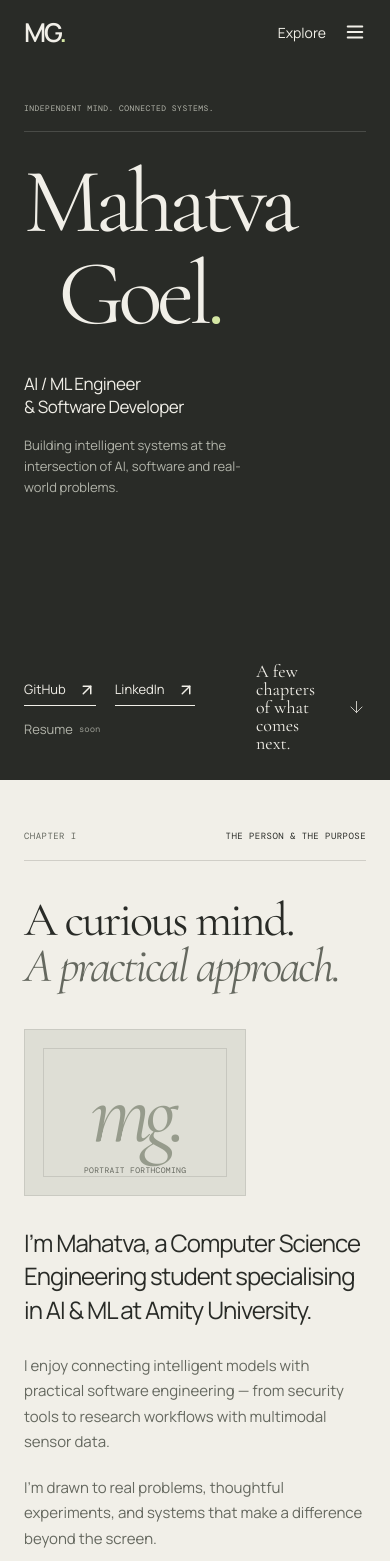
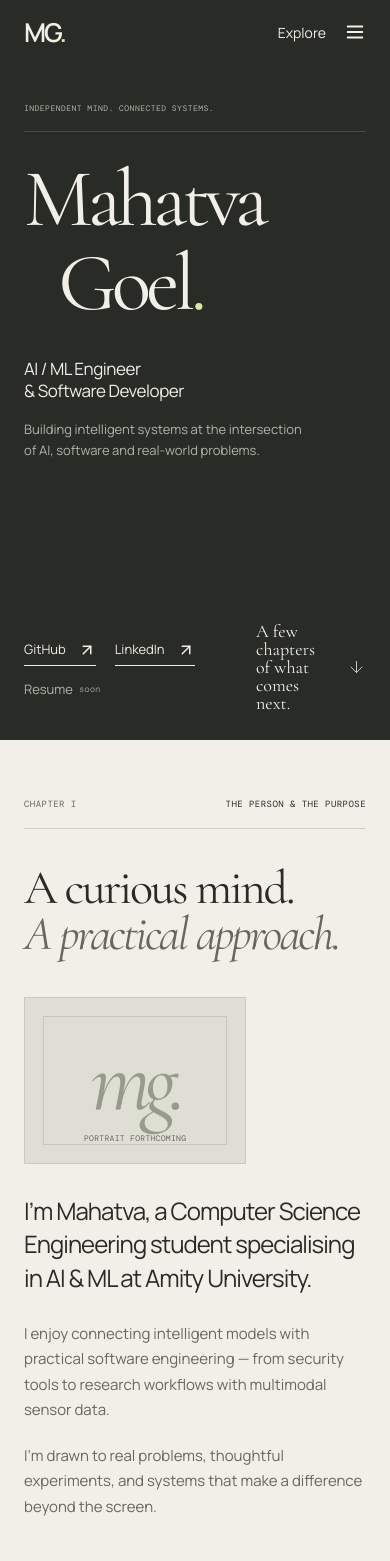
Before and after one commit to MahatvaGoell/MahatvaGoell.github.io, a React (Vite) app: page / in a window 390 px wide. Shown: the top 1561 px of the page. Built offline with nearby package versions, Linux system fonts and the light colour scheme.

Commit message:
Refine responsive visual scale

```diff
--- a/src/index.css
+++ b/src/index.css
@@ -7,12 +7,15 @@
   font-family: 'Manrope', sans-serif; color: #f1efe8; background: #292b27;
   --dark: #292b27; --paper: #f1efe8; --accent: #d5e7a4; --muted: #b2b4aa; --line: #ffffff26;
   --serif: 'Cormorant Garamond', Georgia, serif; --mono: 'DM Mono', monospace;
-  --rail: 48px; --gutter: clamp(24px, 5vw, 90px);
+  --rail: 48px; --gutter: clamp(22px, 4.25vw, 84px);
+  --section-space: clamp(72px, 8vw, 128px);
+  --heading-lg: clamp(56px, 6.5vw, 112px);
+  --heading-md: clamp(38px, 4vw, 64px);
   font-synthesis: none; text-rendering: optimizeLegibility;
 }
 * { box-sizing: border-box; }
 html { scroll-padding-top: 0; }
-body { margin: 0; min-width: 320px; }
+body { margin: 0; min-width: 320px; line-height: 1.5; -webkit-font-smoothing: antialiased; -moz-osx-font-smoothing: grayscale; }
 button, a { -webkit-tap-highlight-color: transparent; touch-action: manipulation; }
 button { font: inherit; color: inherit; cursor: pointer; background: none; border: 0; }
 a { text-decoration: none; color: inherit; }
@@ -43,17 +46,17 @@ em { font-weight: inherit; }
 .edition-rail > span { writing-mode: vertical-rl; font: 10px var(--mono); letter-spacing: .08em; }
 .rail-progress { height: 22vh; width: 1px; background: #ffffff26; }
 .rail-progress i { display: block; width: 100%; height: 100%; background: var(--accent); transform: scaleY(0); transform-origin: top; }
-.hero { min-height: max(760px, 100svh); position: relative; display: grid; grid-template-columns: 1.5fr 1fr; grid-template-rows: auto 1fr auto; padding-top: 138px; padding-bottom: 28px; }
+.hero { min-height: max(740px, 100svh); position: relative; display: grid; grid-template-columns: 1.35fr .9fr; grid-template-rows: auto 1fr auto; padding-top: clamp(110px, 13vh, 148px); padding-bottom: clamp(28px, 4vw, 52px); }
 .hero-topline { grid-column: 1/-1; font: 10px var(--mono); display: flex; justify-content: space-between; color: var(--muted); letter-spacing: .06em; padding-bottom: 28px; border-bottom: 1px solid var(--line); }
-.hero-title { font-family: var(--serif); font-size: clamp(110px, 16.4vw, 300px); font-weight: 400; line-height: .81; letter-spacing: -.06em; margin-top: 32px; position: relative; z-index: 2; align-self: start; }
+.hero-title { font-family: var(--serif); font-size: clamp(96px, 15.2vw, 250px); font-weight: 400; line-height: .83; letter-spacing: -.06em; margin-top: clamp(28px, 3vw, 54px); position: relative; z-index: 2; align-self: start; }
 .hero-title .line { display: block; overflow: hidden; padding: .055em .1em .13em 0; }
 .hero-title .line > span { display: block; }
 .hero-title .last-name { margin-left: 12%; }
 .lime-period { color: var(--accent); }
-.hero-note { align-self: start; width: 75%; justify-self: end; margin-top: 42px; position: relative; z-index: 3; }
-.hero-note p { font-size: clamp(18px, 1.7vw, 25px); line-height: 1.35; letter-spacing: -.025em; }
-.hero-note > span { display: block; margin-top: 22px; max-width: 305px; font-size: 14px; line-height: 1.65; color: var(--muted); }
-.hero-foot { grid-column: 1/-1; display: flex; align-items: end; justify-content: space-between; gap: 24px; padding-top: 45px; position: relative; z-index: 3; }
+.hero-note { align-self: start; width: min(100%, 340px); justify-self: end; margin-top: clamp(34px, 5vw, 72px); position: relative; z-index: 3; }
+.hero-note p { font-size: clamp(18px, 1.5vw, 23px); line-height: 1.35; letter-spacing: -.025em; }
+.hero-note > span { display: block; margin-top: 20px; max-width: 305px; font-size: clamp(13px, .95vw, 15px); line-height: 1.65; color: var(--muted); }
+.hero-foot { grid-column: 1/-1; display: flex; align-items: end; justify-content: space-between; gap: 24px; padding-top: clamp(34px, 5vw, 70px); position: relative; z-index: 3; }
 .hero-socials { display: flex; flex-wrap: wrap; gap: 25px; font-size: 14px; }
 .underlined-link { display: inline-flex; align-items: center; gap: 12px; border-bottom: 1px solid currentColor; padding: 5px 0; font-size: 14px; width: fit-content; }
 .underlined-link svg { transition: transform .25s; }
@@ -63,12 +66,12 @@ em { font-weight: inherit; }
 .scroll-invitation { display: flex; gap: 30px; align-items: center; font-family: var(--serif); font-size: 22px; line-height: 1; }
 .edition { text-align: right; font: 10px/1.7 var(--mono); color: var(--muted); }
 .light-section { background: var(--paper); color: var(--dark); --muted: #65685f; --line: #292b272b; }
-.intro { padding-top: 80px; padding-bottom: 100px; }
+.intro { padding-top: var(--section-space); padding-bottom: var(--section-space); }
 .chapter-label { display: flex; justify-content: space-between; align-items: center; gap: 25px; font: 11px var(--mono); letter-spacing: .05em; padding-bottom: 22px; border-bottom: 1px solid var(--line); }
 .chapter-label > span:first-child { color: var(--muted); }
-.chapter-heading h2 { font: 400 clamp(64px, 7.4vw, 125px)/.96 var(--serif); letter-spacing: -.045em; margin-top: 54px; }
+.chapter-heading h2 { font: 400 var(--heading-lg)/.96 var(--serif); letter-spacing: -.045em; margin-top: clamp(38px, 4vw, 58px); }
 .chapter-heading h2 em { color: var(--muted); }
-.intro-grid { display: grid; grid-template-columns: .85fr 1.6fr 32px; gap: 7%; margin-top: 75px; align-items: start; }
+.intro-grid { display: grid; grid-template-columns: .85fr 1.6fr 32px; gap: clamp(32px, 6vw, 90px); margin-top: clamp(48px, 6vw, 82px); align-items: start; }
 .portrait-placeholder { aspect-ratio: 4/5; display: flex; flex-direction: column; align-items: center; justify-content: center; position: relative; background: #deded5; border: 1px solid #292b271c; }
 .portrait-placeholder::before { content: ''; position: absolute; inset: 18px; border: 1px solid #292b2720; }
 .portrait-mark { font: italic 400 clamp(70px, 12vw, 190px)/1 var(--serif); letter-spacing: -.08em; color: #969b8c; }
@@ -78,15 +81,15 @@ em { font-weight: inherit; }
 .intro-copy .underlined-link { margin-top: 15px; }
 .intro-side { display: flex; flex-direction: column; justify-content: space-between; height: 100%; align-items: center; }
 .intro-side span { writing-mode: vertical-rl; font: 10px var(--mono); letter-spacing: .08em; }
-.manifesto { display: grid; grid-template-columns: .65fr 2fr; position: relative; padding-top: 155px; }
+.manifesto { display: grid; grid-template-columns: .65fr 2fr; position: relative; padding-top: clamp(90px, 12vw, 165px); }
 .manifesto > p { font: italic 400 clamp(32px, 4vw, 70px)/1 var(--serif); align-self: start; padding-top: 12px; }
-.manifesto h2 { font: 400 clamp(75px, 11vw, 180px)/.85 var(--serif); letter-spacing: -.055em; }
+.manifesto h2 { font: 400 clamp(72px, 10vw, 164px)/.88 var(--serif); letter-spacing: -.055em; }
 .manifesto h2 em { color: #848b75; }
 .manifesto-disciplines { grid-column: 2; display: flex; gap: 18px 30px; flex-wrap: wrap; margin-top: 42px; max-width: 510px; font: 10px/1.5 var(--mono); }
 .work-section { background: #deded5; color: var(--dark); --muted: #65685f; --line: #292b272b; }
 .work-header { padding-top: 32px; padding-bottom: 28px; position: relative; }
 .work-header .chapter-label { padding-bottom: 14px; }
-.work-header h2 { font: 400 clamp(42px, 4.5vw, 72px)/1 var(--serif); letter-spacing: -.045em; margin-top: 22px; }
+.work-header h2 { font: 400 var(--heading-md)/1 var(--serif); letter-spacing: -.045em; margin-top: 22px; }
 .work-controls { display: flex; align-items: center; position: absolute; right: var(--gutter); bottom: 24px; gap: 18px; }
 .work-controls button { border: 1px solid #292b2740; display: grid; place-items: center; border-radius: 50%; width: 42px; height: 42px; transition: background .2s; }
 .work-controls button:hover:not(:disabled) { background: #292b2715; }
@@ -95,18 +98,18 @@ em { font-weight: inherit; }
 .work-controls i { font-style: normal; opacity: .45; }
 .work-track { display: flex; }
 .spread-slot { flex: 0 0 100%; width: 100%; padding: 0 var(--gutter) 36px; }
-.project-spread { display: grid; grid-template-columns: 1.1fr 1fr; gap: 5%; min-height: 510px; }
+.project-spread { display: grid; grid-template-columns: 1.1fr 1fr; gap: clamp(28px, 5vw, 80px); min-height: 510px; }
 .project-copy { display: flex; flex-direction: column; justify-content: space-between; padding: 8px 0 0; min-width: 0; }
 .project-kicker { display: flex; justify-content: space-between; font: 10px var(--mono); color: #65685f; }
 .project-category { font: 10px/1.5 var(--mono); letter-spacing: .035em; color: #65685f; margin-top: 22px; }
-.project-copy h3 { font: 400 clamp(40px, 4.2vw, 68px)/.95 var(--serif); letter-spacing: -.04em; margin: 10px 0 20px; }
+.project-copy h3 { font: 400 var(--heading-md)/.95 var(--serif); letter-spacing: -.04em; margin: 10px 0 20px; }
 .project-description { font-size: 15px; line-height: 1.65; max-width: 450px; }
 .project-highlights { list-style: none; padding: 0; margin: 20px 0; font-size: 13px; line-height: 1.6; color: #65685f; }
 .project-highlights li { display: flex; gap: 10px; margin: 5px 0; }
 .project-highlights li::before { content: '↳'; }
 .project-stack { font: 10px/1.8 var(--mono); color: #65685f; border-top: 1px solid #292b272b; padding-top: 14px; }
 .project-links { display: flex; gap: 28px; margin-top: 16px; }
-.project-visual { min-height: 460px; overflow: hidden; }
+.project-visual { min-height: clamp(420px, 36vw, 520px); overflow: hidden; }
 .project-visual > div { width: 100%; height: 100%; min-height: inherit; position: relative; padding: 28px; display: flex; flex-direction: column; justify-content: space-between; transition: transform .7s; }
 .project-visual:hover > div { transform: scale(1.025); }
 .project-visual.sentinels { background: #252b26; color: #d5e7a4; }
@@ -129,7 +132,7 @@ em { font-weight: inherit; }
 .project-visual.pneumonia { background: #d3d2c8; color: #65685f; border: 1px solid #292b2733; }
 .pending-icon { width: 95px; height: 95px; align-self: center; margin-top: 24px; }
 .pending-title { font: 400 clamp(35px, 4vw, 62px)/.95 var(--serif); letter-spacing: -.04em; text-align: center; padding: 15px 0; }
-.stack-section { padding-top: 85px; padding-bottom: 95px; }
+.stack-section { padding-top: var(--section-space); padding-bottom: var(--section-space); }
 .section-aside { display: flex; justify-content: flex-end; margin-top: 30px; }
 .section-aside p { max-width: 330px; font-size: 16px; line-height: 1.6; color: var(--muted); }
 .marquee { overflow: hidden; border-top: 1px solid var(--line); border-bottom: 1px solid var(--line); margin-top: 65px; padding: 22px 0 27px; }
@@ -144,7 +147,7 @@ em { font-weight: inherit; }
 .row-index { font: 11px var(--mono); color: var(--muted); padding-top: 8px; }
 .skill-row h3 { font: 400 36px/1.1 var(--serif); letter-spacing: -.035em; }
 .skill-row p { display: flex; flex-wrap: wrap; gap: 12px 24px; font-size: 15px; line-height: 1.5; }
-.recognition { padding-top: 85px; padding-bottom: 95px; }
+.recognition { padding-top: var(--section-space); padding-bottom: var(--section-space); }
 .recognition .chapter-heading h2 em { color: var(--accent); }
 .recognition-list { margin-top: 75px; }
 .recognition-row { display: grid; grid-template-columns: 1fr 2fr 65px; align-items: center; gap: 40px; border-top: 1px solid var(--line); padding: 32px 0; }
@@ -155,15 +158,15 @@ em { font-weight: inherit; }
 .recognition-row h3 { font: 400 clamp(34px, 4vw, 65px)/1 var(--serif); letter-spacing: -.04em; text-transform: capitalize; margin: 13px 0; }
 .recognition-note { font-size: 14px; color: var(--muted); line-height: 1.5; }
 .recognition-arrow { width: 55px; height: 55px; opacity: .4; }
-.background-section { padding-top: 85px; padding-bottom: 90px; }
+.background-section { padding-top: var(--section-space); padding-bottom: var(--section-space); }
 .background-rows { margin-top: 70px; }
 .background-rows article { display: grid; grid-template-columns: 1fr 1.55fr; gap: 50px; padding: 32px 0; border-top: 1px solid var(--line); }
 .background-rows article > .eyebrow { padding-top: 12px; }
 .background-rows h3 { font: 400 clamp(34px, 4vw, 62px)/1 var(--serif); letter-spacing: -.045em; }
 .background-rows h4 { font-size: 15px; font-weight: 500; margin-top: 12px; }
 .background-rows div p { margin-top: 18px; font-size: 15px; line-height: 1.65; color: var(--muted); max-width: 500px; }
-.contact { padding-top: 70px; padding-bottom: 55px; }
-.contact-title { font: 400 clamp(80px, 13vw, 230px)/.87 var(--serif); letter-spacing: -.065em; margin-top: 75px; position: relative; }
+.contact { padding-top: clamp(64px, 8vw, 110px); padding-bottom: clamp(42px, 5vw, 64px); }
+.contact-title { font: 400 clamp(76px, 11.5vw, 200px)/.87 var(--serif); letter-spacing: -.065em; margin-top: clamp(48px, 6vw, 82px); position: relative; }
 .contact-title em { color: var(--accent); }
 .contact-title > svg { position: absolute; right: 2%; top: 0; width: 12vw; height: 12vw; }
 .contact-body { display: flex; justify-content: space-between; align-items: flex-end; gap: 30px; margin-top: 70px; }
@@ -202,10 +205,10 @@ em { font-weight: inherit; }
 }
 @media (min-width: 1800px) { .hero-title { margin-top: 60px; } .hero-note { margin-top: 65px; } }
 @media (max-width: 999px) {
-  :root { --rail: 34px; --gutter: 32px; }
-  .hero { min-height: max(780px, 100svh); }
-  .hero-title { font-size: 17vw; }
-  .hero-note { width: 85%; }
+  :root { --rail: 34px; --gutter: clamp(24px, 4vw, 42px); --heading-lg: clamp(54px, 7.5vw, 78px); --heading-md: clamp(38px, 5vw, 56px); }
+  .hero { min-height: max(740px, 100svh); grid-template-columns: 1.25fr .85fr; }
+  .hero-title { font-size: clamp(98px, 15vw, 148px); }
+  .hero-note { width: min(100%, 290px); }
   .hero-foot { align-items: end; }
   .hero-socials { max-width: 245px; gap: 12px 22px; }
   .edition { display: none; }
@@ -213,7 +216,7 @@ em { font-weight: inherit; }
   .intro-side { display: none; }
   .intro-copy .lead { font-size: 24px; }
   .manifesto { padding-top: 100px; }
-  .project-spread { gap: 4%; grid-template-columns: 1fr 1fr; }
+  .project-spread { gap: 32px; grid-template-columns: 1fr 1fr; }
   .project-visual > div { padding: 20px; }
   .audit-core { flex-direction: column; gap: 10px; }
   .audit-core > svg { width: 90px; }
@@ -225,7 +228,7 @@ em { font-weight: inherit; }
   .contact-body { align-items: start; flex-direction: column; }
   .contact-email { font-size: 26px; }
 }
-@media (max-width: 640px) {
+@media (max-width: 700px) {
   :root { --rail: 0px; --gutter: 24px; }
   .edition-rail { display: none; }
   .site-header { height: 64px; }
@@ -234,12 +237,12 @@ em { font-weight: inherit; }
   .site-menu { right: 16px; width: calc(100vw - 32px); padding: 18px 24px; }
   .site-menu a { padding: 14px 0; }
   .site-menu a span { font-size: 28px; }
-  .hero { min-height: 780px; display: block; padding-top: 103px; padding-bottom: 28px; }
+  .hero { min-height: 740px; display: block; padding-top: 103px; padding-bottom: 28px; }
   .hero-topline { font-size: 8px; padding-bottom: 18px; }
   .hero-topline > span:last-child { display: none; }
-  .hero-title { font-size: clamp(92px, 23vw, 148px); margin-top: 28px; }
+  .hero-title { font-size: clamp(72px, 21vw, 132px); line-height: .85; margin-top: 28px; }
   .hero-title .last-name { margin-left: 10%; }
-  .hero-note { width: 70%; margin-top: 30px; justify-self: start; }
+  .hero-note { width: min(100%, 285px); margin-top: 28px; justify-self: start; }
   .hero-note p { font-size: 17px; }
   .hero-note > span { font-size: 13px; line-height: 1.6; margin-top: 16px; }
   .hero-foot { position: absolute; bottom: 28px; left: 24px; right: 24px; padding: 0; align-items: center; gap: 16px; }
@@ -247,10 +250,10 @@ em { font-weight: inherit; }
   .underlined-link, .unavailable { font-size: 13px; }
   .scroll-invitation { max-width: 110px; font-size: 18px; gap: 12px; }
   .scroll-invitation svg { flex-shrink: 0; width: 19px; }
-  .intro, .stack-section, .recognition, .background-section { padding-top: 50px; padding-bottom: 60px; }
+  .intro, .stack-section, .recognition, .background-section { padding-top: 58px; padding-bottom: 68px; }
   .chapter-label { font-size: 9px; gap: 15px; align-items: start; padding-bottom: 18px; }
   .chapter-label > span:last-child { max-width: 56%; text-align: right; }
-  .chapter-heading h2 { font-size: clamp(48px, 11vw, 70px); margin-top: 36px; }
+  .chapter-heading h2 { font-size: clamp(48px, 11vw, 68px); margin-top: 36px; }
   .intro-grid { grid-template-columns: 1fr; margin-top: 40px; gap: 30px; }
   .portrait-placeholder { width: 65%; aspect-ratio: 4/3; }
   .portrait-mark { font-size: 90px; }
@@ -259,15 +262,15 @@ em { font-weight: inherit; }
   .intro-copy > p:not(.lead) { font-size: 15px; }
   .manifesto { padding-top: 85px; display: block; }
   .manifesto > p { font-size: 32px; margin-bottom: 20px; padding: 0; }
-  .manifesto h2 { font-size: clamp(69px, 17vw, 110px); }
+  .manifesto h2 { font-size: clamp(66px, 17vw, 106px); }
   .manifesto-disciplines { font-size: 9px; gap: 13px 19px; margin-top: 30px; }
   .work-header { padding-top: 40px; padding-bottom: 35px; }
-  .work-header h2 { font-size: 46px; }
+  .work-header h2 { font-size: clamp(42px, 11vw, 56px); }
   .spread-slot { padding-bottom: 55px; }
   .project-spread { display: flex; flex-direction: column; gap: 25px; min-height: 0; }
-  .project-visual { min-height: 355px; }
+  .project-visual { min-height: clamp(320px, 94vw, 390px); }
   .project-copy { gap: 20px; }
-  .project-copy h3 { font-size: 47px; margin-bottom: 18px; }
+  .project-copy h3 { font-size: clamp(42px, 11vw, 54px); margin-bottom: 18px; }
   .project-category { margin-top: 0; font-size: 9px; }
   .project-description { font-size: 15px; }
   .project-highlights { font-size: 13px; }
```
